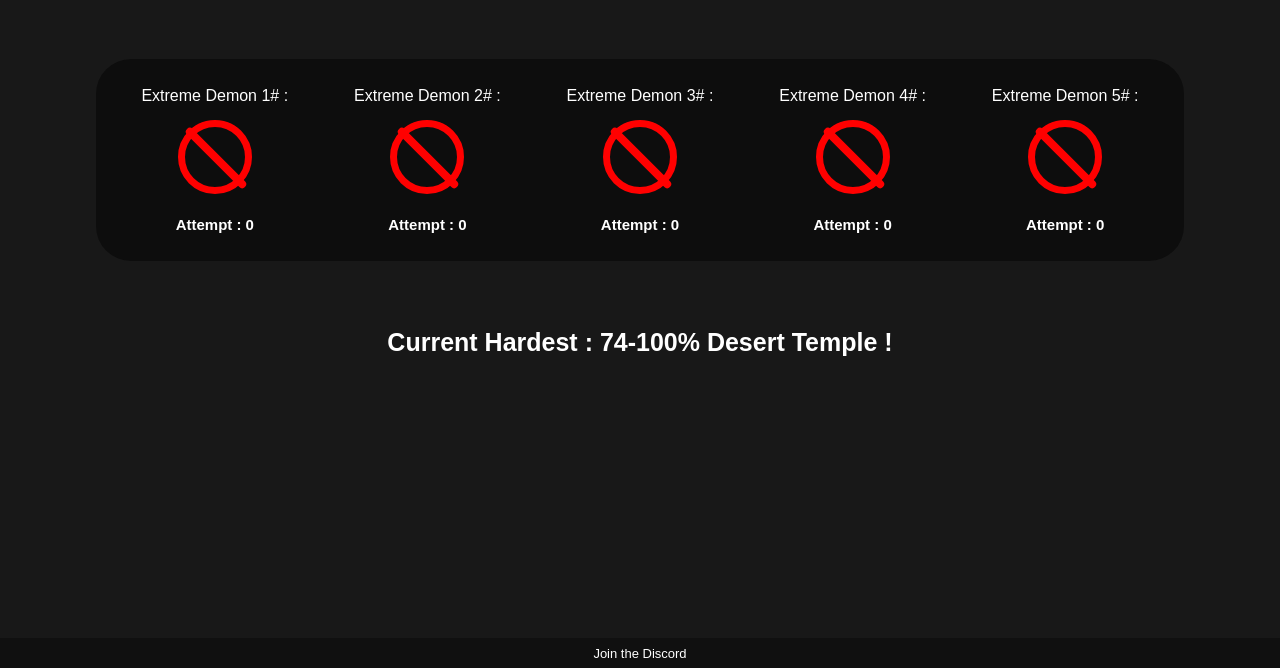
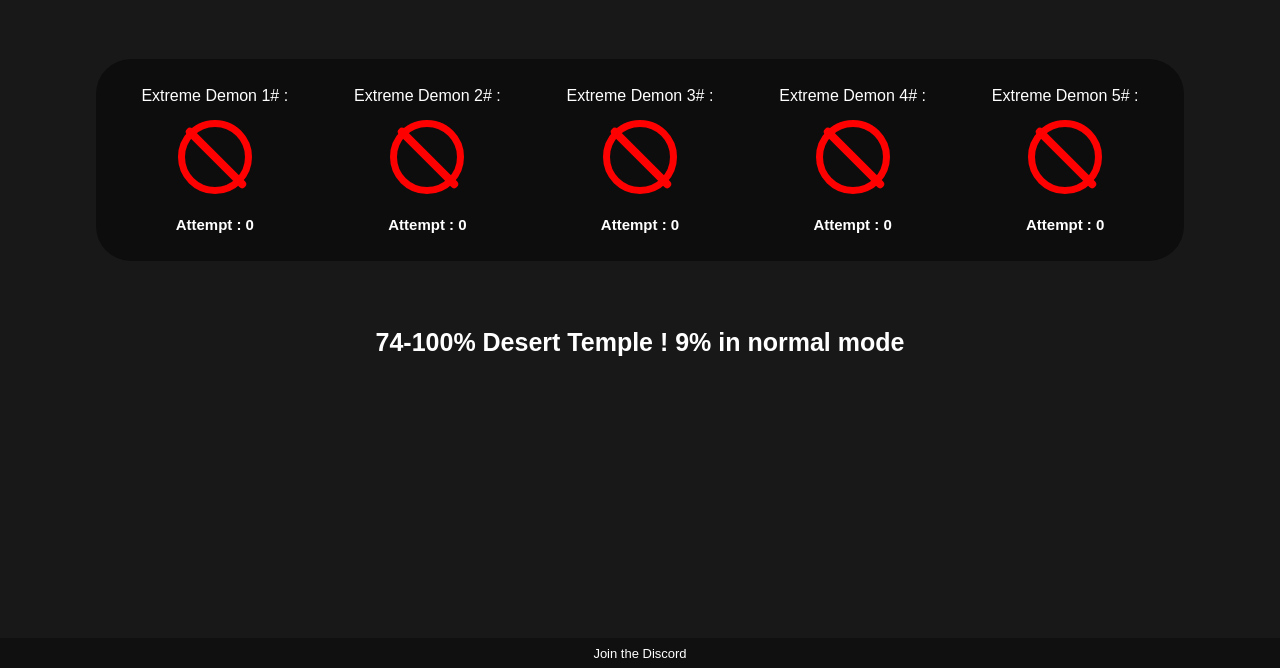
Before and after one commit to Zeilo29/Zeilo29HardestDemon, a plain HTML site: page index.html in a window 1280 px wide. Shown: the part 132-800 px from the top of the page. Drawn offline with Linux system fonts and the light colour scheme.

Commit message:
Update index.html

```diff
--- a/index.html
+++ b/index.html
@@ -226,7 +226,7 @@
 
     <!-- Current Hardest -->
     <div class="current-hardest">
-        Current Hardest : 74-100% Desert Temple !
+        74-100% Desert Temple ! 9% in normal mode
     </div>
 
     <!-- Discord -->
```
